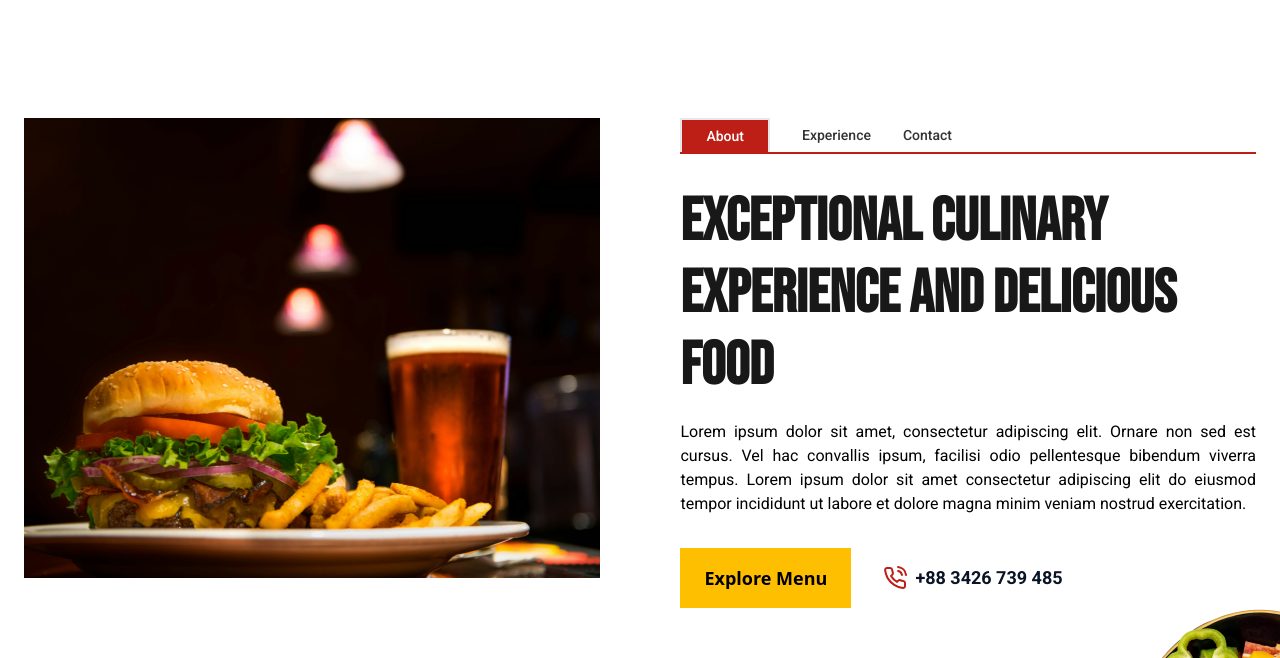
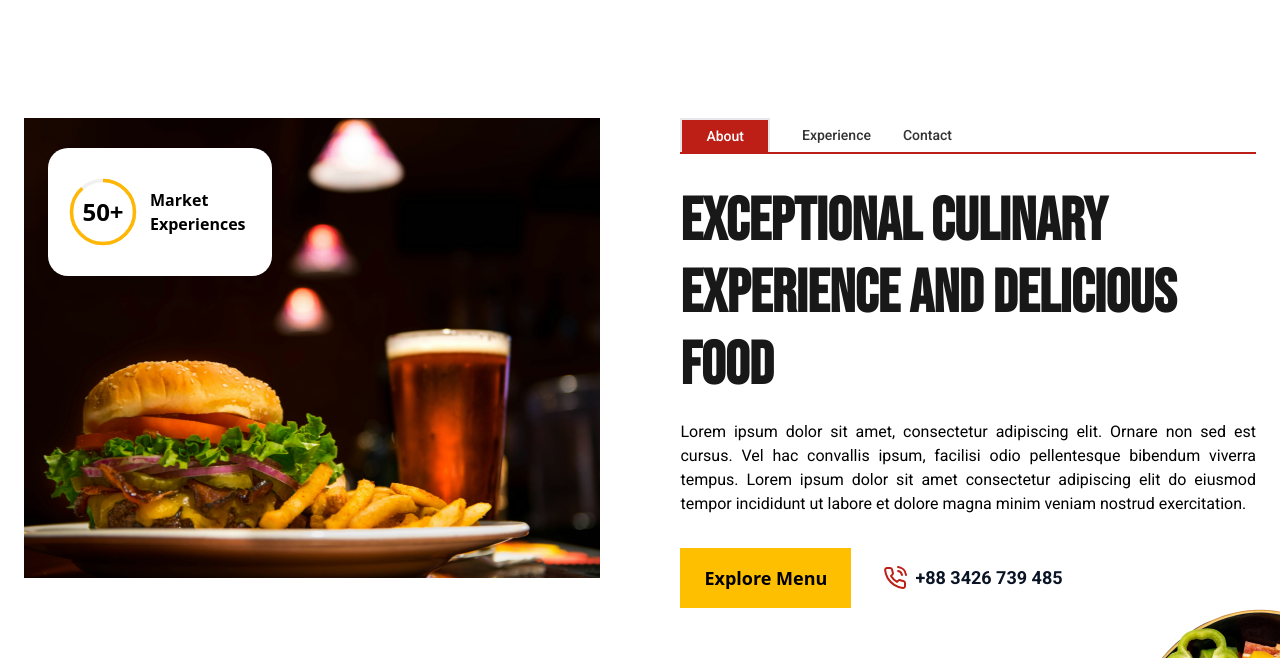
Before and after one commit to tuhinhossain123/job-task, a React (Vite) app: page / in a window 1280 px wide. Shown: the part 948-1606 px from the top of the page. Built offline with nearby package versions, Linux system fonts and the light colour scheme.

Commit message:
about section react count up add

```diff
--- a/package.json
+++ b/package.json
@@ -15,6 +15,7 @@
     "localforage": "^1.10.0",
     "match-sorter": "^8.0.0",
     "react": "^18.3.1",
+    "react-countup": "^6.5.3",
     "react-dom": "^18.3.1",
     "react-hook-form": "^7.53.2",
     "react-icons": "^5.3.0",
--- a/src/Components/About/AboutSection/AboutSection.jsx
+++ b/src/Components/About/AboutSection/AboutSection.jsx
@@ -2,18 +2,22 @@ import img1 from "../../../assets/images/Frame 1707478063.png";
 import img2 from "../../../assets/images/top-view-bell-pepper-pepper-sliced-black-bowl-white-horizontal 2.png";
 import AbouSectionTab from "../AbouSectionTab/AbouSectionTab";
 import AboutServices from "../AboutServices/AboutServices";
+import ReactCountUp from "../ReactCountUp/ReactCountUp";
 
 const AboutSection = () => {
   return (
     <div className="w-full my-8 lg:my-[120px] px-6 relative">
       <div className="max-w-[1320px] mx-auto">
         <div className="flex flex-col lg:flex-row gap-8 lg:gap-20">
-          <div>
+          <div className="relative">
             <img
               src={img1}
               alt=""
               className="w-full lg:w-[617px] h-full lg:h-[460px]"
             />
+            <div className="absolute top-[30px] left-6">
+              <ReactCountUp></ReactCountUp>
+            </div>
           </div>
           <div className="lg:w-[50%]">
             <AbouSectionTab></AbouSectionTab>
--- /dev/null
+++ b/src/Components/About/ReactCountUp/ReactCountUp.jsx
@@ -0,0 +1,70 @@
+import { useRef, useEffect, useState } from "react";
+import CountUp from "react-countup";
+
+const ReactCountUp = () => {
+  const [isVisible, setIsVisible] = useState(false);
+  const counterRef = useRef(null);
+
+  useEffect(() => {
+    const observer = new IntersectionObserver(
+      ([entry]) => {
+        if (entry.isIntersecting) {
+          setIsVisible(true);
+          observer.unobserve(entry.target);
+        }
+      },
+      { threshold: 0.5 }
+    );
+
+    if (counterRef.current) {
+      observer.observe(counterRef.current);
+    }
+
+    return () => {
+      if (counterRef.current) observer.unobserve(counterRef.current);
+    };
+  }, []);
+
+  return (
+    <div
+      ref={counterRef}
+      className="flex items-center justify-center h-24 lg:h-32 w-48 lg:w-56 bg-white rounded-[20px] drop-shadow-lg p-5"
+    >
+      <div className="flex  items-center gap-3">
+        <div className="relative">
+          <svg width="70" height="70" viewBox="0 0 100 100">
+            <circle
+              cx="50"
+              cy="50"
+              r="45"
+              stroke="#F0F0F0"
+              strokeWidth="5"
+              fill="none"
+            />
+            <circle
+              cx="50"
+              cy="50"
+              r="45"
+              stroke="#FFB703"
+              strokeWidth="5"
+              fill="none"
+              strokeDasharray="250"
+              strokeDashoffset={isVisible ? "0" : "250"}
+              style={{
+                transition: "stroke-dashoffset 1.5s ease",
+                transformOrigin: "center",
+                transform: "rotate(-90deg)",
+              }}
+            />
+          </svg>
+          <div className="absolute inset-0 flex items-center justify-center text-2xl font-bold p-6">
+            {isVisible ? <CountUp end={50} duration={1.5} suffix="+" /> : "0+"}
+          </div>
+        </div>
+        <p className="text-base font-semibold text-left">Market Experiences</p>
+      </div>
+    </div>
+  );
+};
+
+export default ReactCountUp;
```
Also changed, not shown: 1 other file (tests, documents, lock files or other folders).
